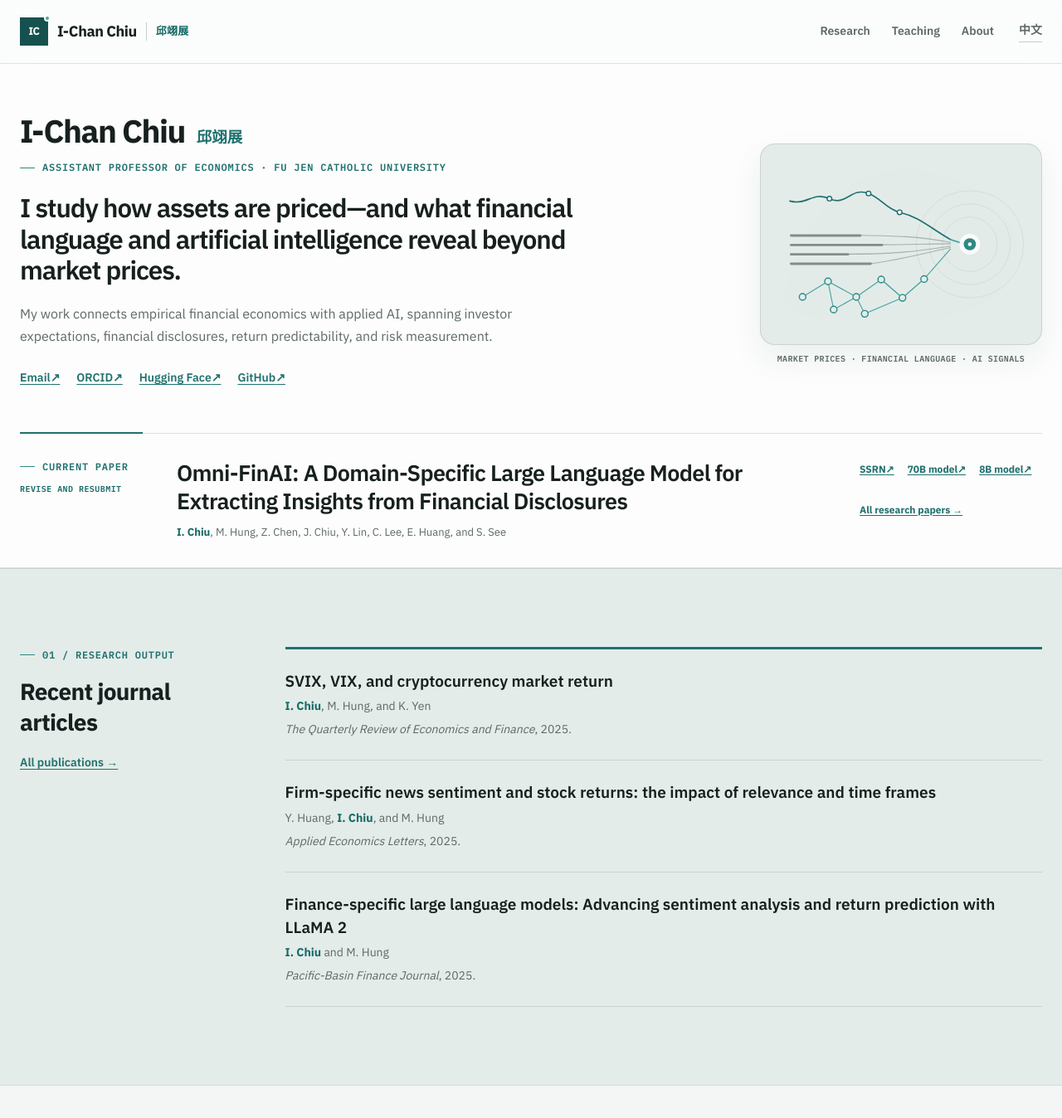
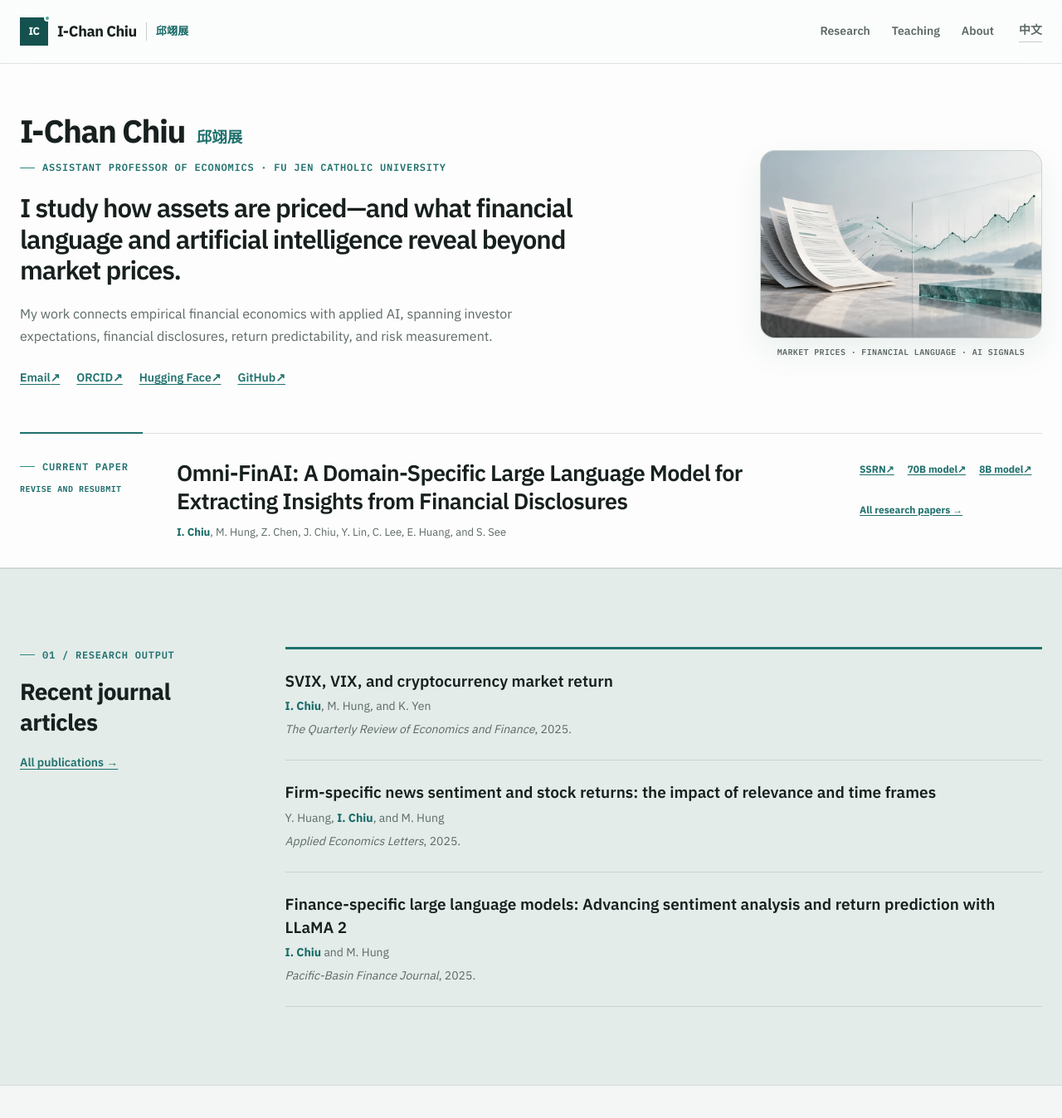
Before and after one commit to ichanchiu/ichanchiu.github.io, a Jekyll site: the page built from index.html, in a window 1280 px wide and 1400 px high. Shown: the top 1348 px of the window at 83% size. Built offline with Jekyll 4.4.1, drawn with Linux system fonts in a browser that asks for light colours.

Commit message:
Refresh research illustration and paper order

```diff
--- a/assets/css/main.css
+++ b/assets/css/main.css
@@ -348,7 +348,6 @@ img {
 .desk-visual img {
   width: 100%;
   height: auto;
-  padding: 10px;
   border: 1px solid var(--line);
   border-radius: 18px;
   background: var(--mineral-wash);
--- a/index.html
+++ b/index.html
@@ -30,7 +30,7 @@ alternate_url: /zh/
       </div>
 
       <figure class="desk-visual">
-        <img src="{{ '/assets/images/research-signal.svg' | relative_url }}" alt="" width="560" height="390">
+        <img src="{{ '/assets/images/financial-research-hero.webp' | relative_url }}" alt="Illustration of financial disclosures becoming market data" width="960" height="640">
         <figcaption>Market prices <span aria-hidden="true">·</span> Financial language <span aria-hidden="true">·</span> AI signals</figcaption>
       </figure>
 
--- a/zh/index.html
+++ b/zh/index.html
@@ -30,7 +30,7 @@ alternate_url: /
       </div>
 
       <figure class="desk-visual">
-        <img src="{{ '/assets/images/research-signal.svg' | relative_url }}" alt="" width="560" height="390">
+        <img src="{{ '/assets/images/financial-research-hero.webp' | relative_url }}" alt="金融揭露文件轉化為市場數據的示意圖" width="960" height="640">
         <figcaption>市場價格 <span aria-hidden="true">·</span> 金融語言 <span aria-hidden="true">·</span> AI 訊號</figcaption>
       </figure>
 
```
Also changed, not shown: _data/working_papers.yml (+10 -10 lines), assets/images/financial-research-hero.webp (added).
